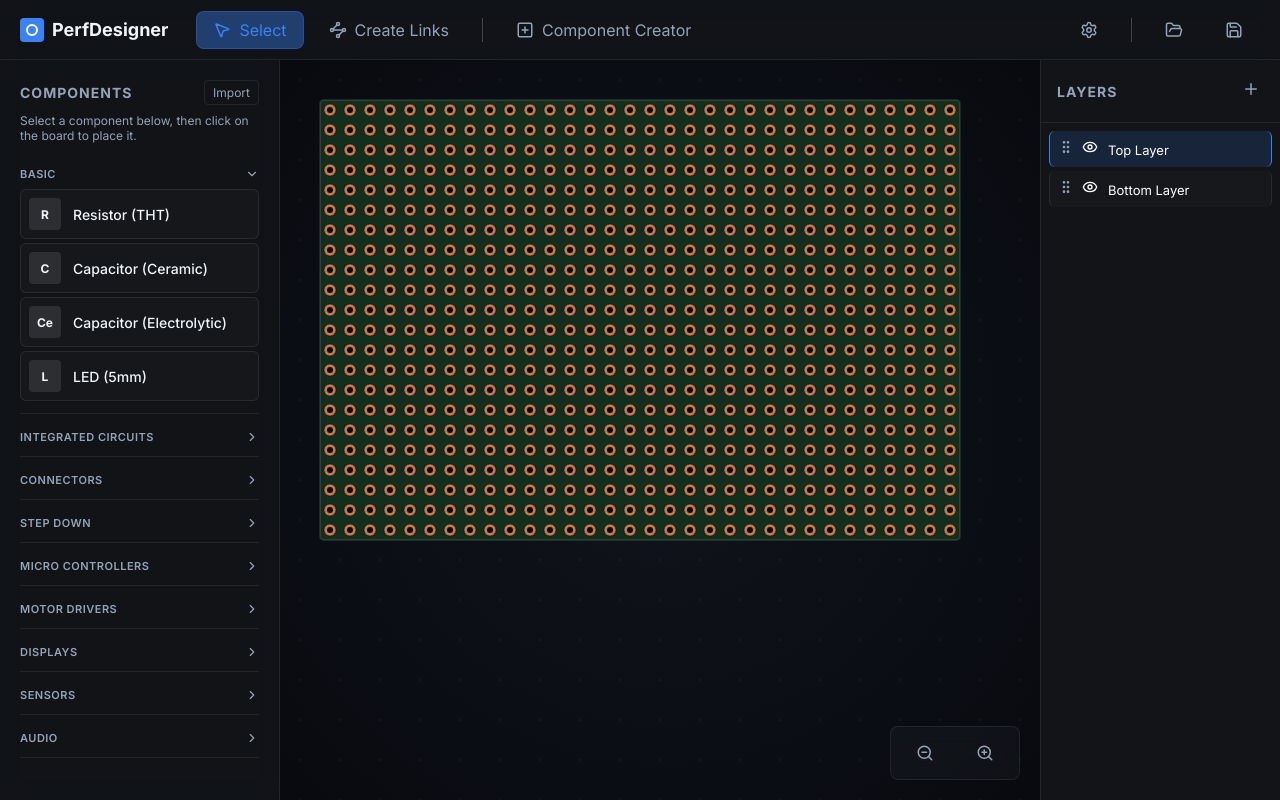
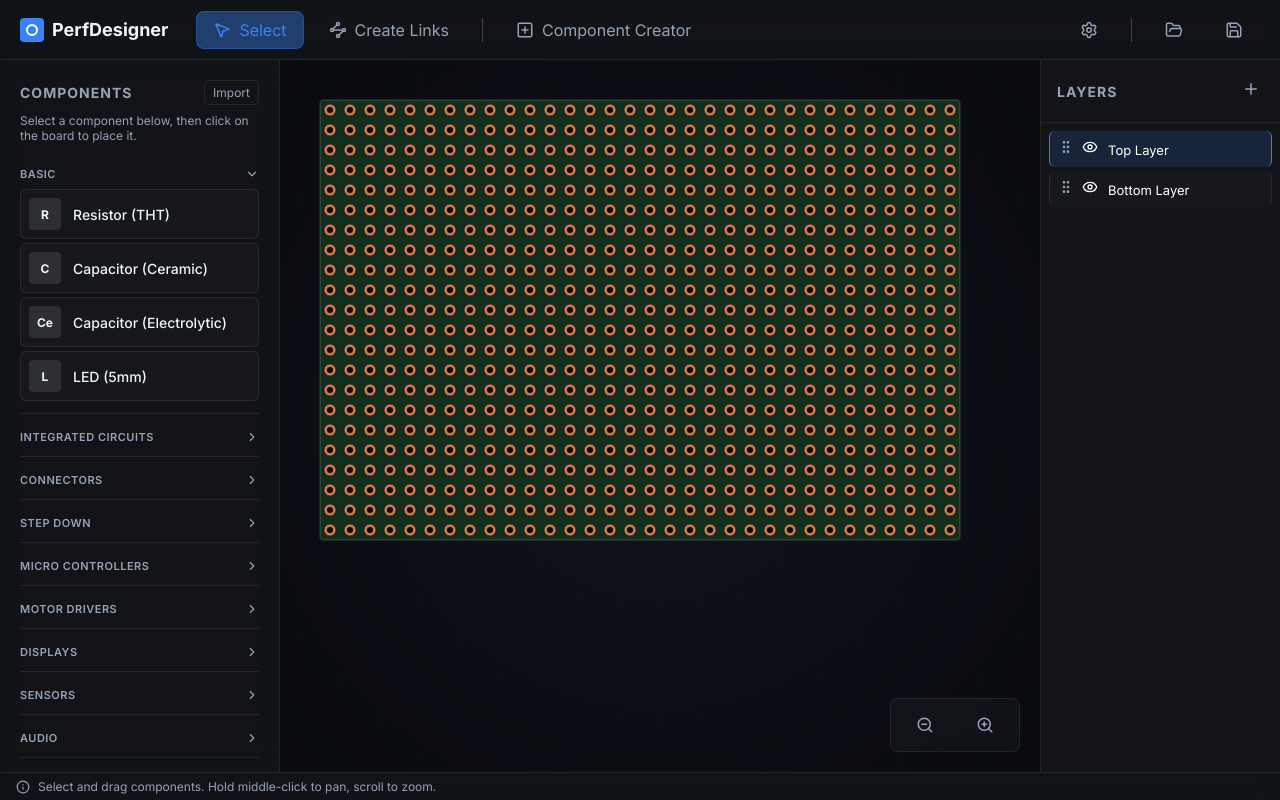
Before and after one commit to jaysonragasa/perfdesigner, a React (Vite) app: page / in a window 1280 px wide. Built offline with nearby package versions, Linux system fonts and the light colour scheme.

Commit message:
feat: add bottom status bar with per-tool hints
New StatusBar component driven by a TOOL_STATUS map in App.jsx that updates on active tool change. Create Links shows 'Press CTRL+LEFT CLICK to create a new link.'

```diff
--- a/src/App.css
+++ b/src/App.css
@@ -139,3 +139,26 @@
   color: var(--text-main);
   box-shadow: 0 2px 8px rgba(0,0,0,0.2);
 }
+
+.status-bar {
+  height: 28px;
+  flex-shrink: 0;
+  display: flex;
+  align-items: center;
+  gap: 8px;
+  padding: 0 16px;
+  background: var(--bg-panel);
+  border-top: 1px solid var(--border-subtle);
+  backdrop-filter: var(--glass-blur);
+  -webkit-backdrop-filter: var(--glass-blur);
+  font-size: 12px;
+  color: var(--text-muted);
+  z-index: 10;
+  user-select: none;
+}
+
+.status-bar-text {
+  white-space: nowrap;
+  overflow: hidden;
+  text-overflow: ellipsis;
+}
--- a/src/App.jsx
+++ b/src/App.jsx
@@ -11,6 +11,15 @@ import ResistorBuilderModal from './components/ResistorBuilderModal';
 import MacroBuilderModal from './components/MacroBuilderModal';
 
 import LayersPanel from './components/LayersPanel';
+import StatusBar from './components/StatusBar';
+
+// Default status messages shown per active tool. Individual actions can override
+// the status bar via setStatusMessage for more contextual hints.
+const TOOL_STATUS = {
+  select: 'Select and drag components. Hold middle-click to pan, scroll to zoom.',
+  component: 'Click a hole on the board to place the selected component.',
+  link: 'Press CTRL+LEFT CLICK to create a new link.'
+};
 
 function App() {
   const [layers, setLayers] = useState([
@@ -30,6 +39,7 @@ function App() {
   const [showMacroBuilder, setShowMacroBuilder] = useState(null);
   const [customComponents, setCustomComponents] = useState([]);
   const [wireColor, setWireColor] = useState('#10b981'); // Default to green wire
+  const [statusMessage, setStatusMessage] = useState(TOOL_STATUS.select);
 
   // Board Data
   const [boardSize, setBoardSize] = useState({ width: 32, height: 22 });
@@ -51,6 +61,11 @@ function App() {
   useEffect(() => {
     setActiveLinkId(null);
   }, [activeLayerId]);
+
+  // Update the status bar message when the active tool changes
+  useEffect(() => {
+    setStatusMessage(TOOL_STATUS[activeTool] || TOOL_STATUS.select);
+  }, [activeTool]);
 
   // Press ESC to end current link
   useEffect(() => {
@@ -437,6 +452,7 @@ function App() {
           setActiveLayerId={setActiveLayerId}
         />
       </div>
+      <StatusBar message={statusMessage} />
       {showComponentCreator && (
         <ComponentCreator
           editingDef={typeof showComponentCreator === 'object' ? showComponentCreator : null}
--- /dev/null
+++ b/src/components/StatusBar.jsx
@@ -0,0 +1,13 @@
+import React from 'react';
+import { Info } from 'lucide-react';
+
+const StatusBar = ({ message }) => {
+  return (
+    <div className="status-bar">
+      <Info size={14} style={{ color: 'var(--text-muted)', flexShrink: 0 }} />
+      <span className="status-bar-text">{message || 'Ready'}</span>
+    </div>
+  );
+};
+
+export default StatusBar;
```
